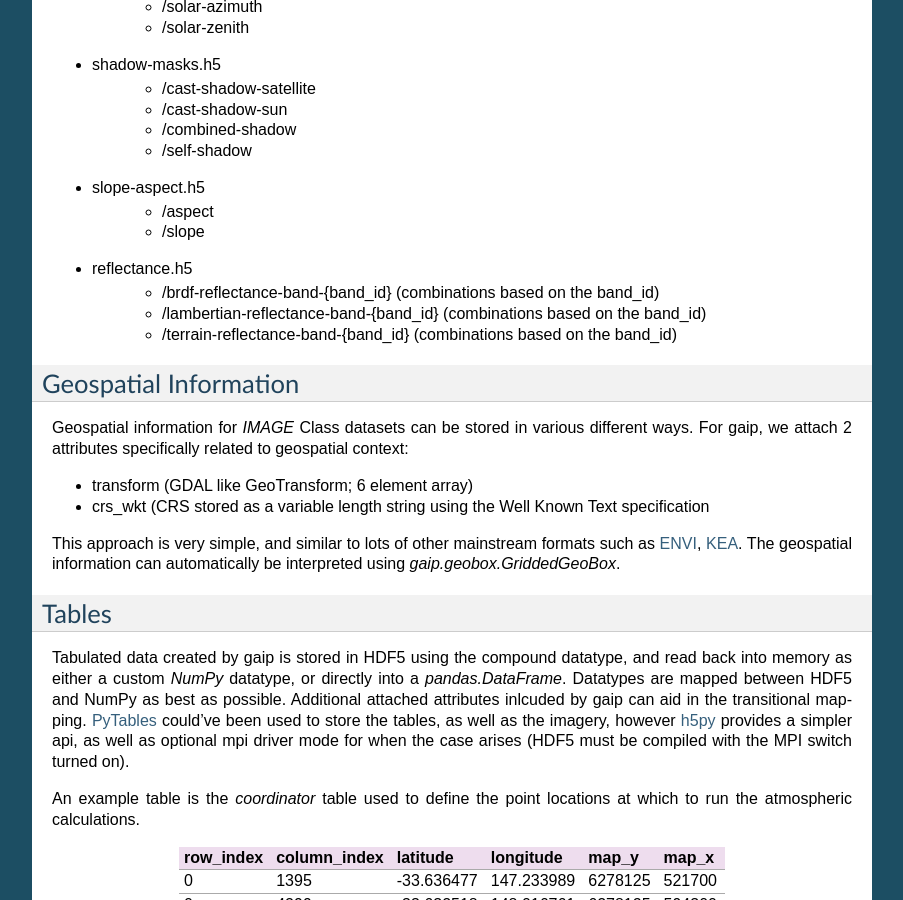
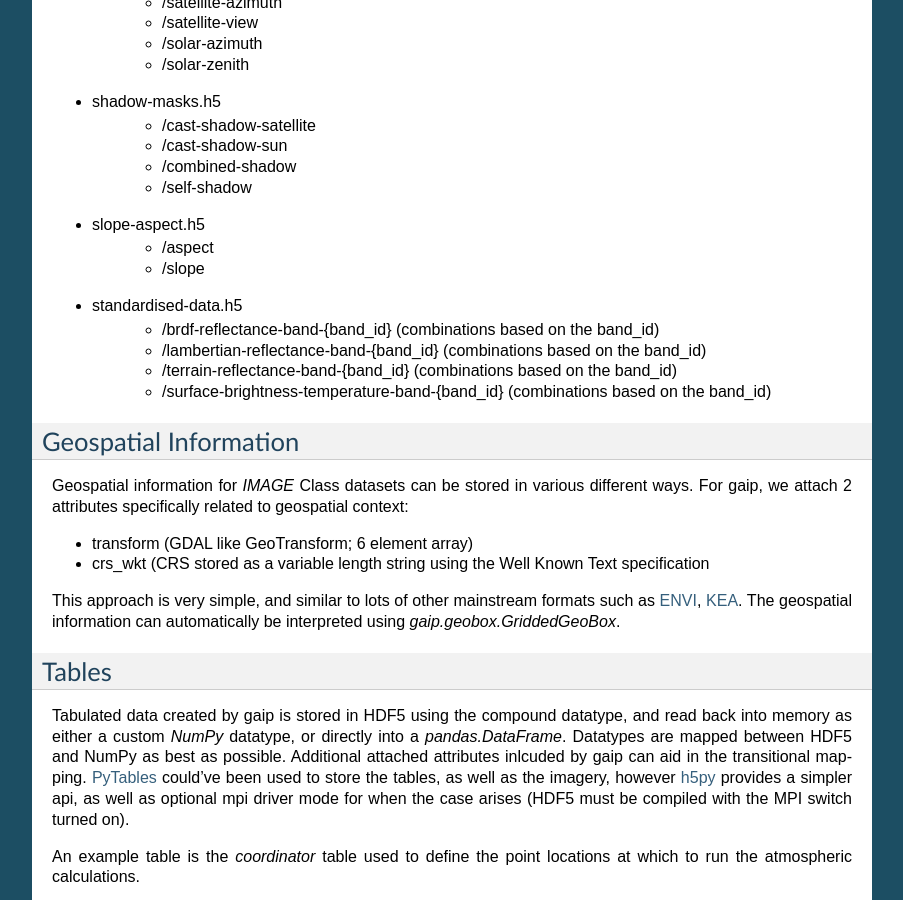
Before and after one commit to GeoscienceAustralia/wagl, a Sphinx documentation site: the page built from docs/source/hdf5.rst, in a window 1280 px wide and 900 px high, scrolled down 2539 px. Shown: the whole window, without its empty margins (198-1101 px from the left). Built offline with Sphinx 7.4.7, drawn with Linux system fonts in a browser that asks for light colours; pages that are not in the unit, such as notebooks, are missing from menus; some of the changed text lies outside the part shown.

Commit message:
More docs info.

```diff
--- a/docs/source/hdf5.rst
+++ b/docs/source/hdf5.rst
@@ -29,6 +29,7 @@ Some of the main reasons behind moving to HDF5 are:
 * Metadata; gaip can now store a lot more metadata such as longitude and latitude information with each ancillary point location, as opposed to a plain text label.
   Parameter settings used for a given algorithm such as for the satellite and solar angles calculation can be stored alongside the results, potentially making it easier for validation, and archive comparisons to be undertaken.
 * Utilise a consistant library for data I/O, rather than a dozen or so different libraries. This helps to simplify the gaip data model, and have fewer library dependencies.
+* It simplified the workflow **A LOT**
 
 Dataset Names
 -------------
@@ -100,10 +101,11 @@ Dataset names for each output are as follows:
 * slope-aspect.h5
     * /aspect
     * /slope
-* reflectance.h5
+* standardised-data.h5
     * /brdf-reflectance-band-{band_id} (combinations based on the band_id)
     * /lambertian-reflectance-band-{band_id} (combinations based on the band_id)
     * /terrain-reflectance-band-{band_id} (combinations based on the band_id)
+    * /surface-brightness-temperature-band-{band_id} (combinations based on the band_id)
 
 Geospatial Information
 ----------------------
```
